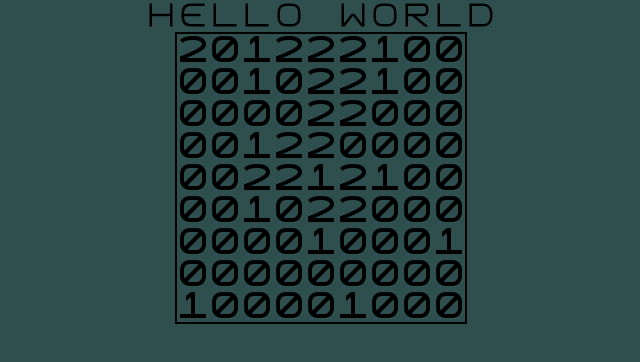
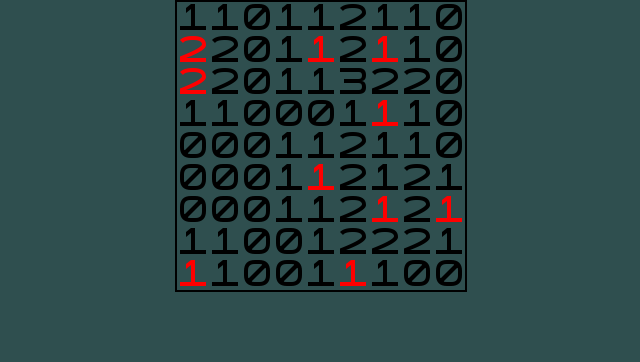
Before and after one commit to sqrtM/minesweeper, a React (Create React App) app: page / in a window 1280 px wide. Shown: the top 362 px of the page, without its empty margins (319-959 px from the left). Built offline with nearby package versions, Linux system fonts and the light colour scheme.

Commit message:
things work. some things do not work. mysterious.

```diff
--- a/src/Board.tsx
+++ b/src/Board.tsx
@@ -1,32 +1,27 @@
 import React from 'react';
+import { square } from './Game';
 import './Game.scss';
 import Tile from './Tile';
 
-type square = { isBomb: boolean, surroundings: number }
-
-const bomb: square = {
-  isBomb: true,
-  surroundings: 0,
-}
-
-const notBomb: square = {
-  isBomb: false,
-  surroundings: 0,
-}
-
-function determineSurroundingbombs(board: number[][]) {
-  let objBoard: square[][];
-  for (let i = 1; i < board.length - 1; i++) {
-    for (let j = 0; j < board[i].length - 1; j++) {
-      if (board[i][j] === 1) {
-        for (let k = i - 1; k < i + 1; k++) {
-          for (let l = j - 1; l < j + 1; l++) {
-            if ((k >= 0 && l >= 0) && (k < board.length - 1 && l < board[i].length - 1)) {
-              board[k][l] = board[k][l] + 1;
+/*
+something is deeply wrong with this and it counts everything twice.
+strict mode doesn't allow function declarations inside of functions,
+so I have this fucked up for loop mess. I'm nearly certain that's the
+cause of it. until I can find a solution, I am incrementing each time by 0.5
+to get around the 'counting twice' thing. horrible, i know.
+*/
+function determineSurroundingbombs(board: square[][]) {
+  for (let i = 0; i < board.length; i++) {
+    for (let j = 0; j < board[i].length; j++) {
+      if (board[i][j][0]) {
+        for (let k = i - 1; k <= (i + 1); k++) {
+          for (let l = j - 1; l <= (j + 1); l++) {
+            if ((k >= 0 && l >= 0) && (k < board.length && l < board[k].length)) {
+              console.log(board[k][l][1], j, l)
+              board[k][l][1] = board[k][l][1] + 0.5;
             }
           }
         }
-        board[i][j] = 0;
       }
     }
   }
@@ -34,22 +29,37 @@ function determineSurroundingbombs(board: number[][]) {
 }
 
 export interface IBoardProps {
-  boardArray: number[][],
+  boardArray: square[][],
 }
 
 
 export default class Board extends React.Component<IBoardProps> {
+  constructor(props: IBoardProps) {
+    super(props);
+
+    this.tileClicked = this.tileClicked.bind(this)
+  }
 
 
   newBoard = determineSurroundingbombs(this.props.boardArray);
 
+  tileClicked = (i: number, j: number) => {
+    this.newBoard[i][j][2] = true;
+  }
+
   public render() {
     return (
       <div id='Board'>
-        {this.props.boardArray.map((i, index) => {
+        {this.newBoard.map((i, index) => {
           return (
             <div key={`key-${index}`}>
-              {(this.props.boardArray[index].map(j => <Tile value={j} />))}
+              {(this.newBoard[index].map((j, jndex) =>
+              <Tile
+              isBomb={j[0]}
+              surroundings={j[1]}
+              coordinates={[index, jndex]}
+              clickTile={this.tileClicked(index, jndex)}
+              />))}
             </div>
           );
         })}
--- a/src/Game.tsx
+++ b/src/Game.tsx
@@ -1,23 +1,24 @@
 import React from 'react';
 import './Game.scss';
 import Board from './Board';
+                    // bomb  surroundings clicked
+export type square = [boolean, number, boolean];
 
 let buildBoard = (c: number, r: number, b: number) => {
-  let arr = Array.from({ length: r }, () =>
-    Array.from({ length: c }, () => 0));
-
+  let arr: square[][] = Array.from({ length: r }, () =>
+    Array.from({ length: c }, () => [false, 0, false] ));
   let seeds = 0;
   let i = Math.floor(Math.random() * c);
   let j = Math.floor(Math.random() * r);
   while (seeds < b) {
-    if (!arr[i][j]) {
-      arr[i][j] = 1;
+    if (!arr[i][j][0]) {
+    arr[i][j][0]= true;
       seeds++;
       i = Math.floor(Math.random() * c);
       j = Math.floor(Math.random() * r);
     }
   }
-
+  console.log(arr)
   return arr;
 };
 
@@ -32,7 +33,7 @@ export interface IGameState {
 
   bombs: number;
 
-  boardArray: number[][]
+  boardArray: square[][]
 }
 
 export default class Game extends React.Component<IGameProps, IGameState> {
@@ -45,14 +46,13 @@ export default class Game extends React.Component<IGameProps, IGameState> {
 
       bombs: 10,
 
-       boardArray: [...abc],
+      boardArray: [...abc],
     }
   }
 
   public render() {
     return (
       <div id='Game'>
-        hello world
         <Board boardArray={this.state.boardArray} />
       </div>
     );
--- a/src/Tile.tsx
+++ b/src/Tile.tsx
@@ -2,16 +2,30 @@ import React from 'react';
 import './Game.scss';
 
 export interface ITileProps {
-  value: any,
-
+  isBomb: boolean,
+  surroundings: number,
+  coordinates: number[],
+  clickTile: any,
 }
 
 export default class Tile extends React.Component<ITileProps> {
+  constructor(props: ITileProps) {
+    super(props);
+
+    this.handleClick = this.handleClick.bind(this);
+  }
+
+  handleClick = (i: number, j: number) => {
+    this.props.clickTile(i, j);
+  }
 
   public render() {
     return (
-      <span className='Tile'>
-        {this.props.value}
+      <span
+        className='Tile'
+        style={{color: this.props.isBomb ? "red" : "black"}}
+        onClick={() => this.handleClick(this.props.coordinates[0], this.props.coordinates[1])}>
+        {this.props.surroundings}
       </span>
     );
   }
```
